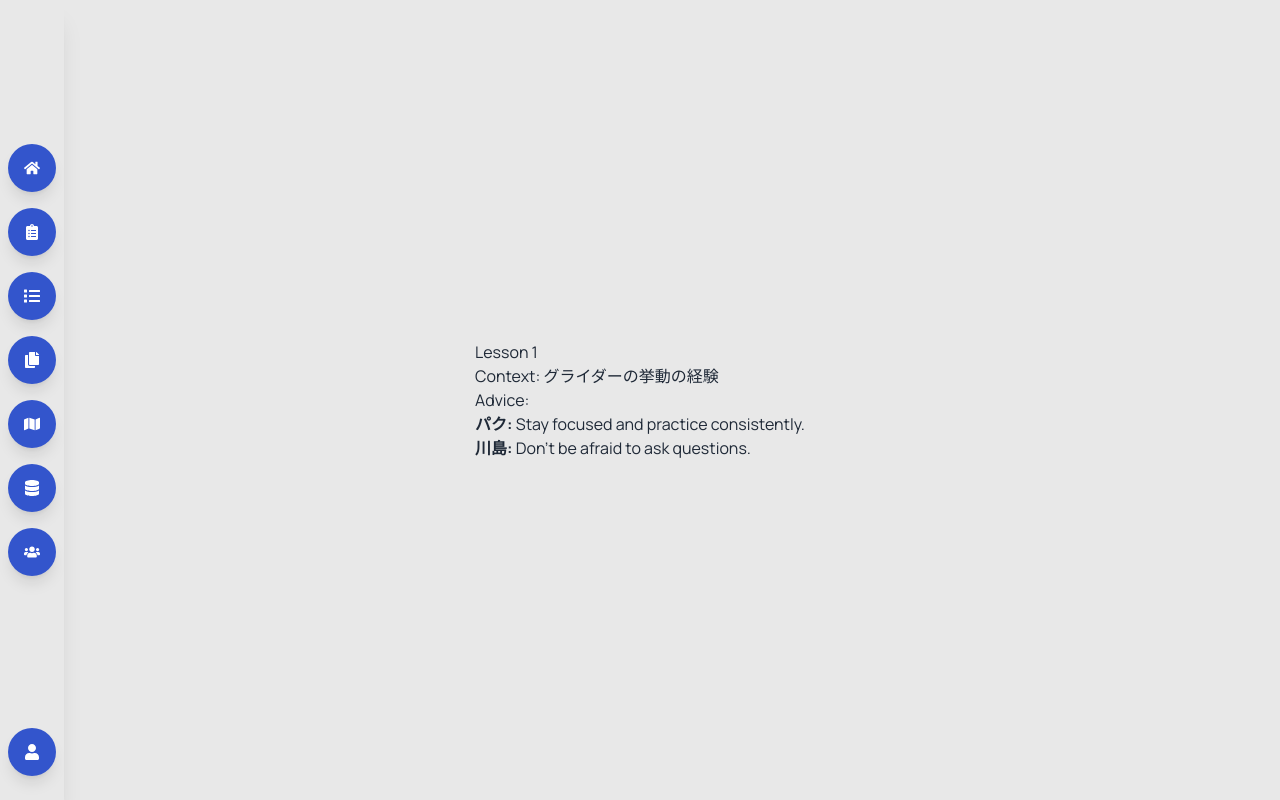
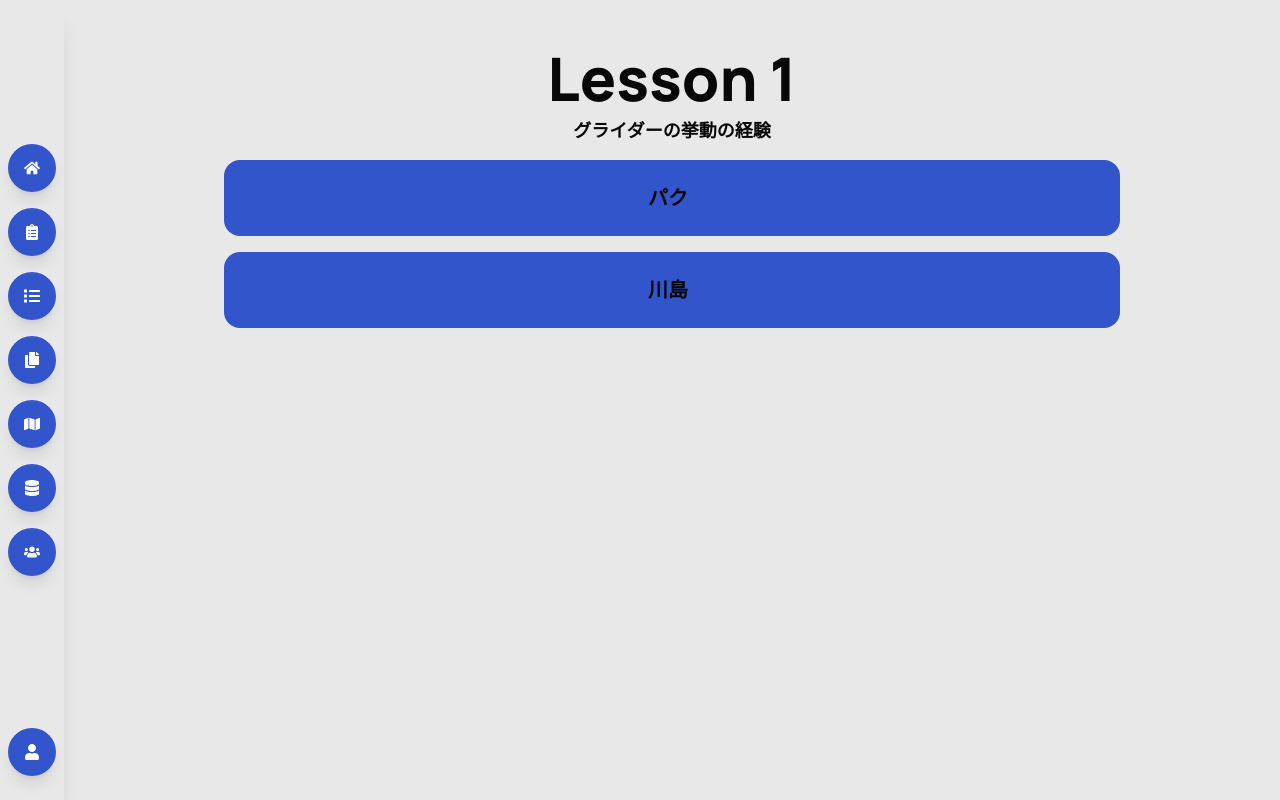
Before and after one commit to JasonNotJson/nextjs-tutorial, a Next.js app: page /advice/1 in a window 1280 px wide. Built offline with nearby package versions, Linux system fonts and the light colour scheme.

Commit message:
feat: added individual lesson collapsable card to page

```diff
--- a/app/advice/[id]/page.tsx
+++ b/app/advice/[id]/page.tsx
@@ -1,3 +1,4 @@
+import AdviceComponent from "@/components/AdviceComponent";
 import { dummyLessons } from "../../../consts/consts";
 
 type Props = {
@@ -7,35 +8,27 @@ type Props = {
 };
 
 const Advice = ({ params: { id } }: Props) => {
-  console.log("Raw id:", id);
-
   // Convert id to a number
   const lessonNum = Number(id);
-  console.log("Converted lessonNum:", lessonNum);
 
   // Find the lesson that matches the lessonNum
   const lesson = dummyLessons.find((lesson) => lesson.lessonNum === lessonNum);
-
-  console.log("Matching lesson:", lesson);
 
   // If the lesson is not found, render a not found message
   if (!lesson) {
     return <div>Lesson not found</div>;
   }
 
-  // Render the information from the lesson
+  const { context, advice: body } = lesson;
+  const cardProps = {
+    lessonNum,
+    context,
+  };
+
+  // Render the AdviceComponent with the found lesson's data
   return (
-    <div>
-      <h1>Lesson {lesson.lessonNum}</h1>
-      <p>Context: {lesson.context}</p>
-      <h2>Advice:</h2>
-      <ul>
-        {lesson.advice.map((advice, index) => (
-          <li key={index}>
-            <strong>{advice.user}:</strong> {advice.advice}
-          </li>
-        ))}
-      </ul>
+    <div className="overflow-hidden text-light-text dark:text-dark-text self-start md:w-1/2 lg:w-3/4">
+      <AdviceComponent cardProps={cardProps} body={body} />
     </div>
   );
 };
--- a/app/note/page.tsx
+++ b/app/note/page.tsx
@@ -1,7 +1,7 @@
 import React from "react";
 import { NotesComponent } from "@/components";
 
-export const page = () => {
+export const note = () => {
   return (
     <div className="overflow-x-auto text-light-text dark:text-white self-start">
       <NotesComponent />
@@ -9,4 +9,4 @@ export const page = () => {
   );
 };
 
-export default page;
+export default note;
--- /dev/null
+++ b/components/AdviceComponent.tsx
@@ -0,0 +1,32 @@
+import { LessonAdviceProps } from "@/types";
+import React from "react";
+
+const AdviceComponent: React.FC<LessonAdviceProps> = ({ cardProps, body }) => {
+  return (
+    <div className="mt-12 ml-16">
+      <div className="justify-center text-center text-6xl font-extrabold mb-4">
+        Lesson {cardProps.lessonNum}
+        <div className="text-lg font-bold text-center m-2">
+          {cardProps.context}
+        </div>
+      </div>
+      <div className="space-y-4 ">
+        {body.map((item, index) => (
+          <div className="collapse ">
+            <input type="checkbox" className="peer " />
+            <div className="indent-2 collapse-title bg-primary-button text-xl font-bold justify-center text-center [input:checked~&]:bg-secondary-accent [input:checked~&]:text-secondary-content">
+              <div className="flex items-center justify-center ml-4 p-2">
+                {item.user}
+              </div>
+            </div>
+            <div className="collapse-content bg-primary text-primary-content [input:checked~&]:bg-secondary-accent [input:checked~&]:text-secondary-content">
+              {item.advice}
+            </div>
+          </div>
+        ))}
+      </div>
+    </div>
+  );
+};
+
+export default AdviceComponent;
--- a/components/NotesComponent.tsx
+++ b/components/NotesComponent.tsx
@@ -55,7 +55,7 @@ const NotesComponent = () => {
       <div className="mb-4 items-center justify-center">
         <input
           type="text"
-          className="input input-bordered input-secondary w-3/4 bg-main-bg text-black dark:dark-text dark:bg-dark-main-bg"
+          className="input input-bordered input-secondary w-3/4 bg-main-bg text-black dark:text-dark-text dark:bg-dark-main-bg"
           placeholder="Enter new note"
           value={inputVal}
           onChange={(e) => setInputVal(e.target.value)}
--- a/consts/consts.ts
+++ b/consts/consts.ts
@@ -9,7 +9,7 @@ export const dummyLessons = [
       },
       {
         user: "川島",
-        advice: "Don't be afraid to ask questions.",
+        advice: "楽しめばいい",
       },
     ],
   },
```
Also changed, not shown: types/index.ts (+4 -3 lines).
